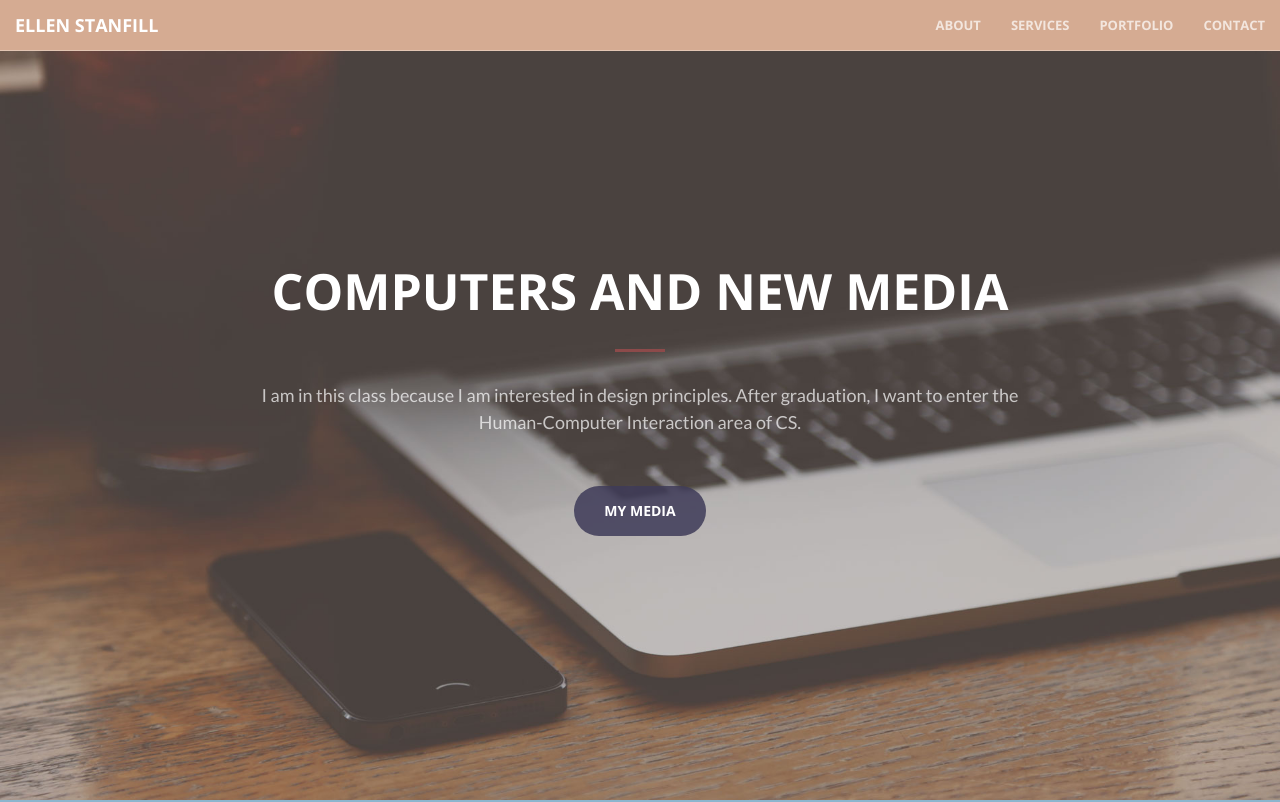
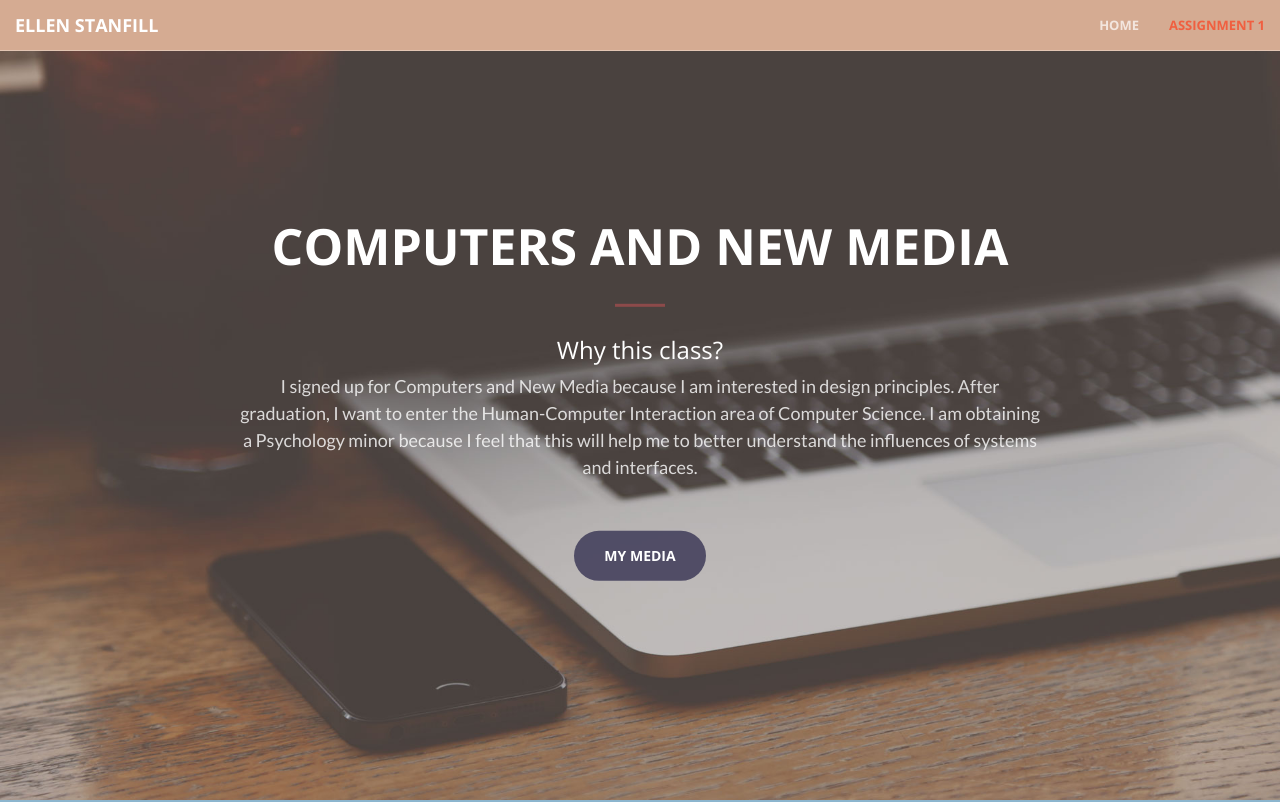
Before and after one commit to elrast/elrast.github.io, a website: page csce445.html in a window 1280 px wide. Shown: the top 802 px of the page. Drawn offline with nearby package versions, Linux system fonts and the light colour scheme.

Commit message:
finished 445 page

```diff
--- a/csce445.html
+++ b/csce445.html
@@ -43,24 +43,21 @@
                 <button type="button" class="navbar-toggle collapsed" data-toggle="collapse" data-target="#bs-example-navbar-collapse-1">
                     <span class="sr-only">Toggle navigation</span> Menu <i class="fa fa-bars"></i>
                 </button>
-                <a class="navbar-brand page-scroll" href="#page-top">ELLEN STANFILL</a>
+                <a class="navbar-brand page-scroll" href="index.html">ELLEN STANFILL</a>
             </div>
 
             <!-- Collect the nav links, forms, and other content for toggling -->
             <div class="collapse navbar-collapse" id="bs-example-navbar-collapse-1">
                 <ul class="nav navbar-nav navbar-right">
                     <li>
-                        <a class="page-scroll" href="#about">About</a>
+                        <a class="page-scroll" href="#page-top">Home</a>
                     </li>
                     <li>
-                        <a class="page-scroll" href="#services">Services</a>
+                        <a class="page-scroll" href="#asgmt1">Assignment 1</a>
                     </li>
-                    <li>
-                        <a class="page-scroll" href="#portfolio">Portfolio</a>
-                    </li>
-                    <li>
-                        <a class="page-scroll" href="#contact">Contact</a>
-                    </li>
+                    <!-- <li>
+                        <a class="page-scroll" href="#asgmt2">Assignment 2</a>
+                    </li> -->
                 </ul>
             </div>
             <!-- /.navbar-collapse -->
@@ -73,7 +70,8 @@
             <div class="header-content-inner">
                 <h1 id="homeHeading">Computers and New Media</h1>
                 <hr>
-                <p>I am in this class because I am interested in design principles. After graduation, I want to enter the Human-Computer Interaction area of CS.</p>
+                <h3>Why this class?</h3>
+                <p>I signed up for Computers and New Media because I am interested in design principles. After graduation, I want to enter the Human-Computer Interaction area of Computer Science. I am obtaining a Psychology minor because I feel that this will help me to better understand the influences of systems and interfaces.</p>
                 <a href="#asgmt1" class="btn btn-primary btn-xl page-scroll">My Media</a>
             </div>
         </div>
--- a/css/creative.css
+++ b/css/creative.css
@@ -177,7 +177,7 @@ header .header-content .header-content-inner hr {
 }
 header .header-content .header-content-inner p {
   font-weight: 300;
-  color: rgba(255, 255, 255, 0.7);
+  color: rgba(255, 255, 255, 0.8);
   font-size: 16px;
   margin-bottom: 50px;
 }
```
